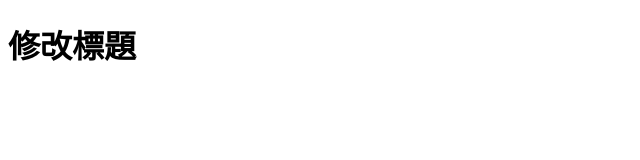
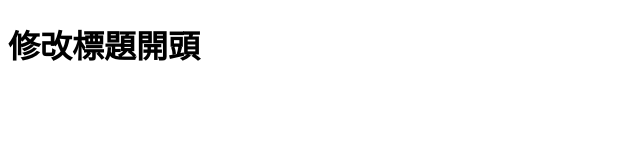
Before and after one commit to Chun216/20241015_js, a plain HTML site: page index.html in a window 1280 px wide. Shown: the whole page, without its empty margins (0-640 px from the left). Drawn offline with Linux system fonts and the light colour scheme.

Commit message:
修改h1文字

```diff
--- a/index.html
+++ b/index.html
@@ -6,7 +6,7 @@
   <title>Document</title>
 </head>
 <body>
-  <h1>修改標題</h1>
+  <h1>修改標題開頭</h1>
 
 </body>
 </html>
```
